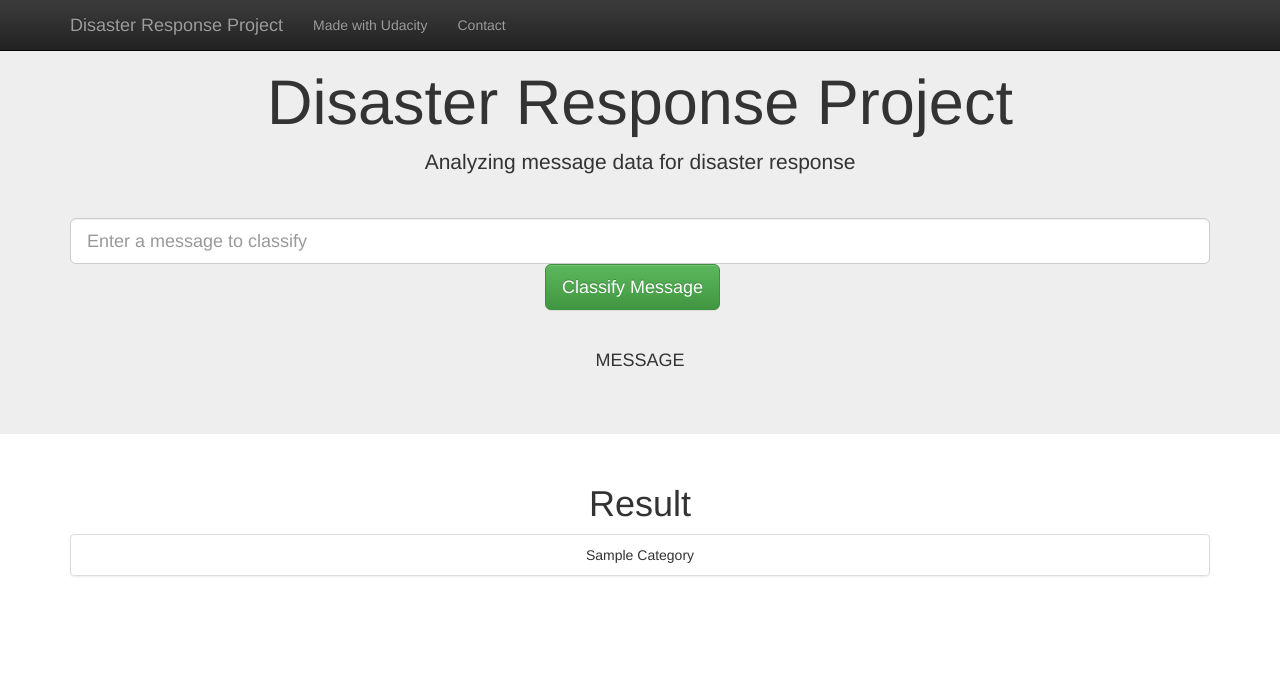
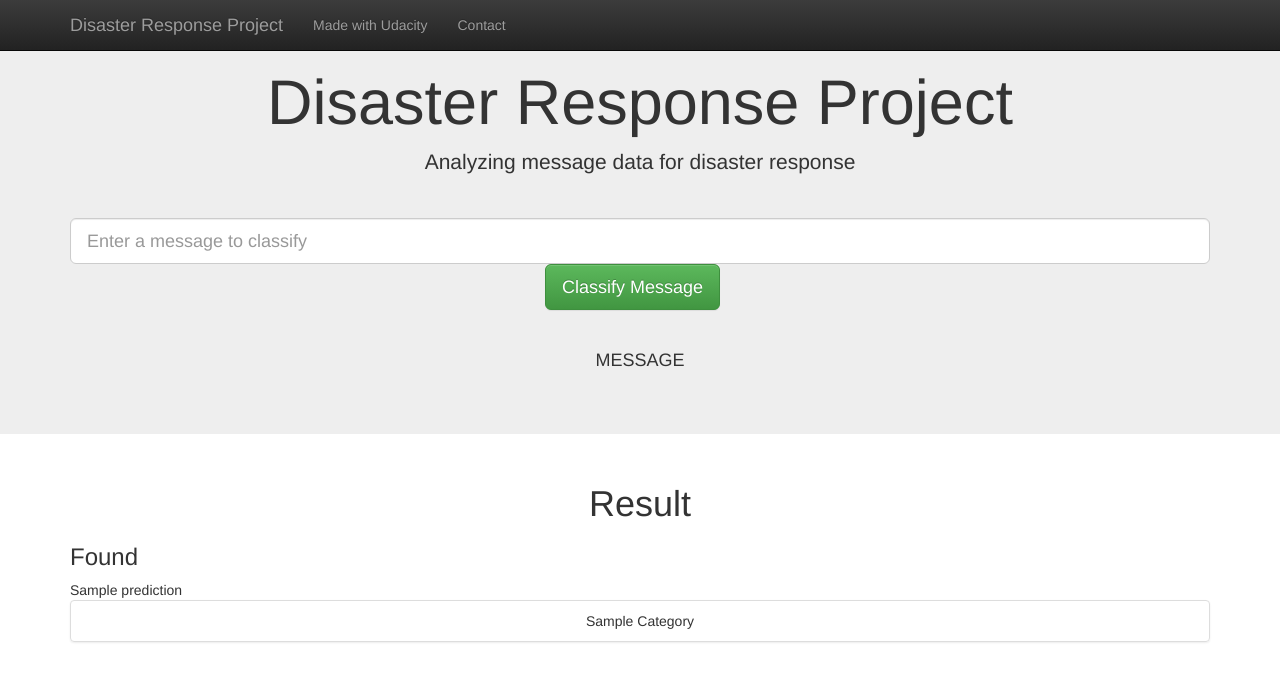
Before and after one commit to AndrewSithole/online_disaster, a Flask app: template app/templates/go.html in a window 1280 px wide. Shown: the top 682 px of the page. Run offline with Flask 2, Linux system fonts and the light colour scheme; the template is opened without the code that fills it: most values are stand-ins (such as "Sample title", 1, 10 or a date in 2020); parts of the project's set-up code (start-up, migrations or seed data) failed here and were passed over; some libraries are stand-ins or nearby versions.

Commit message:
checking out the prediction variable

```diff
--- a/app/run.py
+++ b/app/run.py
@@ -81,6 +81,7 @@ def go():
     query = request.args.get('query', '')
 
     # use model to predict classification for query
+    prediction = model.predict([query])
     classification_labels = model.predict([query])[0]
     classification_results = dict(zip(df.columns[4:], classification_labels))
 
@@ -88,6 +89,7 @@ def go():
     return render_template(
         'go.html',
         query=query,
+        prediction=prediction,
         classification_result=classification_results
     )
 
--- a/app/templates/go.html
+++ b/app/templates/go.html
@@ -9,6 +9,10 @@
 
 {% block content %}
     <h1 class="text-center">Result</h1>
+    <div >
+        <h3>Found</h3>
+    {{ prediction }}
+    </div>
     <div >
         <ul class="list-group">
             {% for category, classification in classification_result.items() %}
```
